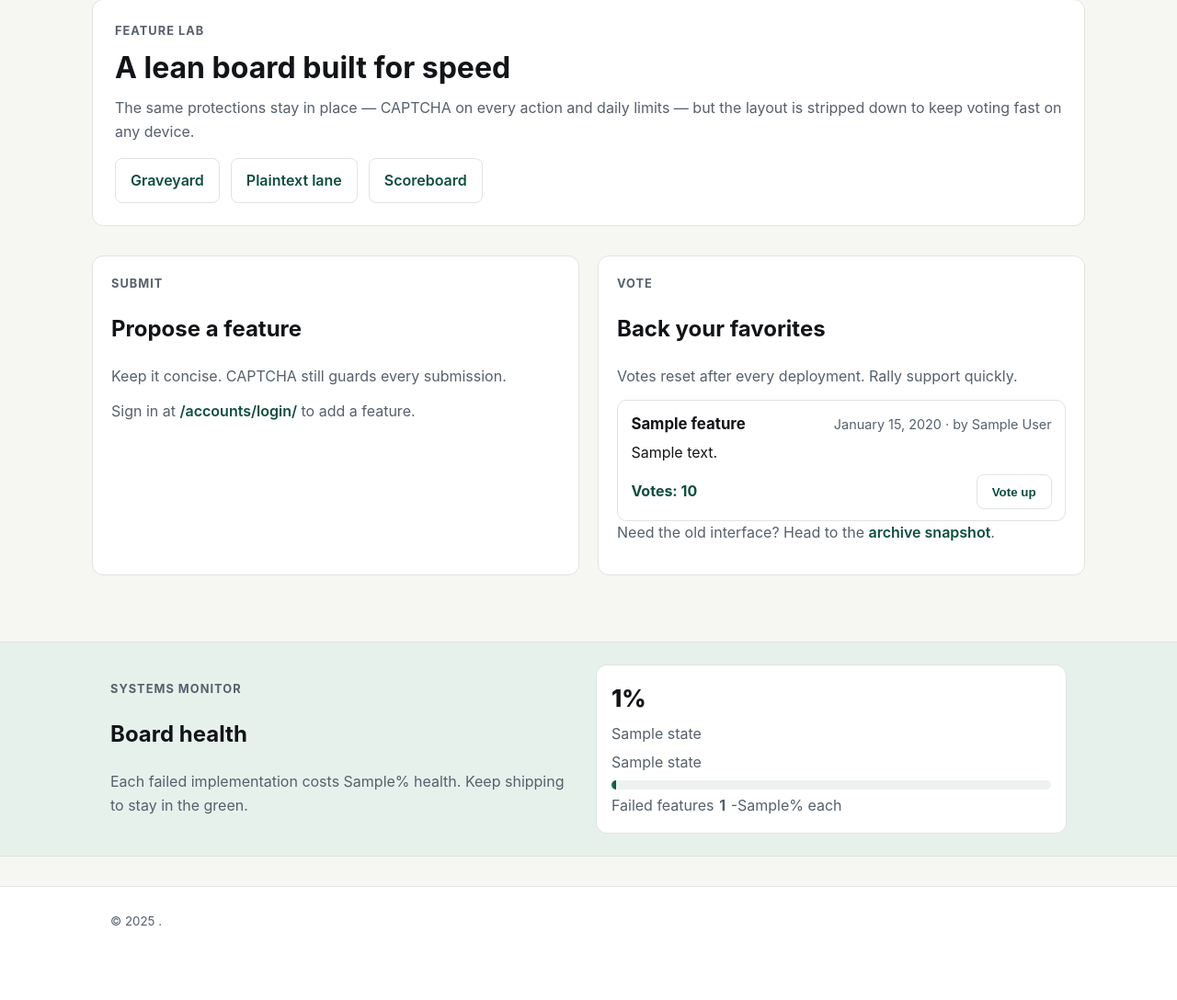
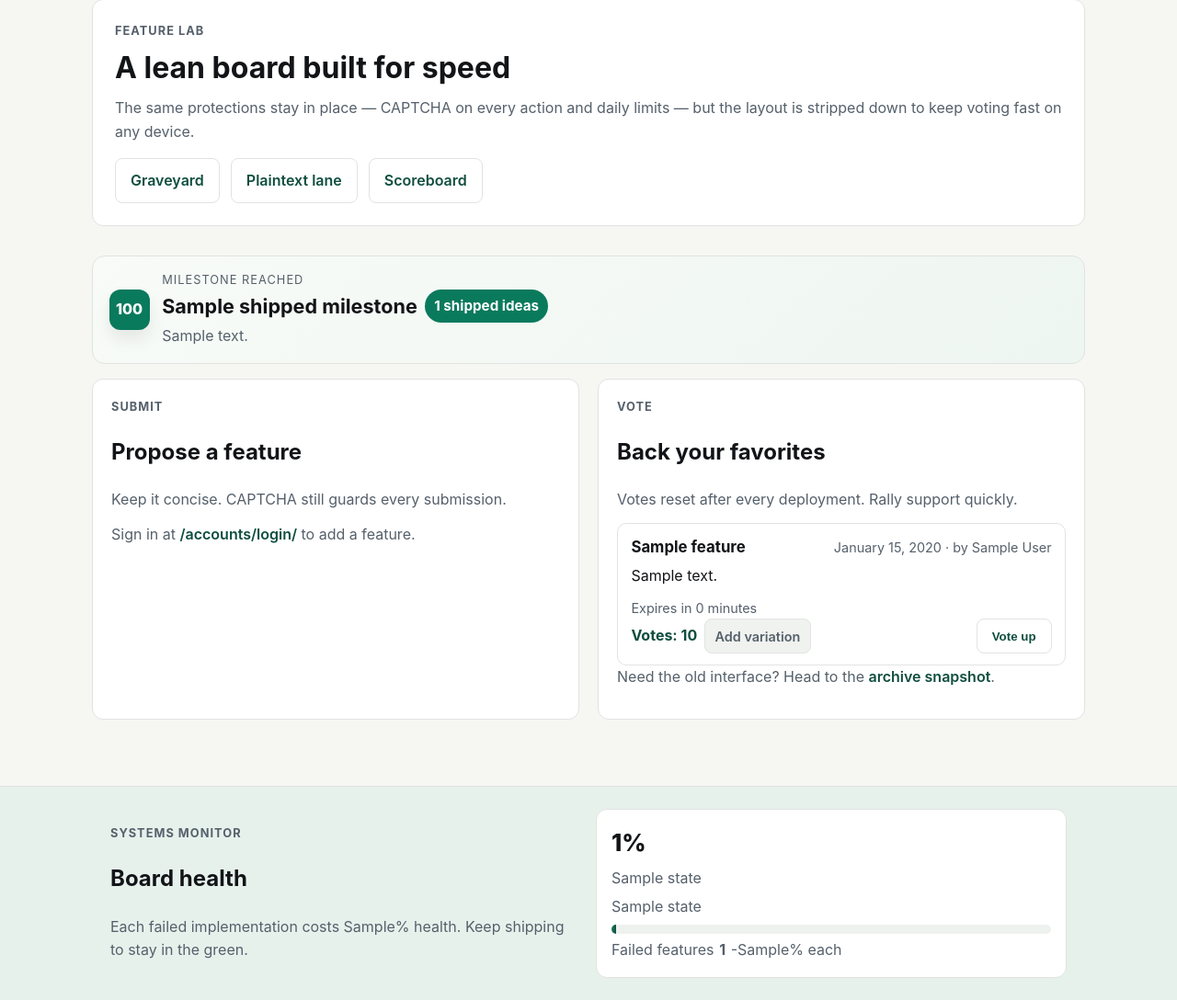
Before and after one commit to skorokithakis/theboard, a Django app: template templates/features/feature_board.html in a window 1280 px wide. Shown: the part 111-1199 px from the top of the page at 92% size. Before the commit the page ends 1118 px from the top, so only its background shows below. Run offline with Django 4.2, Linux system fonts and the light colour scheme; the template is opened without the code that fills it: most values are stand-ins (such as "Sample title", 1, 10 or a date in 2020); some libraries are stand-ins or nearby versions.

Commit message:
Add milestone celebration and variation tools

```diff
--- a/static/css/main.css
+++ b/static/css/main.css
@@ -211,6 +211,64 @@ section {
   color: var(--danger);
 }
 
+.milestone-banner {
+  display: grid;
+  grid-template-columns: auto 1fr;
+  gap: 0.85rem;
+  align-items: center;
+  border: 1px solid var(--border);
+  border-radius: 14px;
+  padding: 1rem 1.1rem;
+  background: linear-gradient(135deg, #f8fbf7, #eef6f1);
+  margin-bottom: 1rem;
+}
+
+.milestone-banner__icon {
+  width: 44px;
+  height: 44px;
+  display: grid;
+  place-items: center;
+  border-radius: 12px;
+  background: #0a7a5c;
+  color: #fff;
+  font-weight: 800;
+  box-shadow: 0 10px 18px rgba(0, 0, 0, 0.08);
+}
+
+.milestone-banner__eyebrow {
+  margin: 0;
+  text-transform: uppercase;
+  letter-spacing: 0.08em;
+  font-size: 0.8rem;
+  color: var(--muted);
+}
+
+.milestone-banner__headline {
+  display: flex;
+  gap: 0.5rem;
+  flex-wrap: wrap;
+  align-items: center;
+}
+
+.milestone-banner__title {
+  margin: 0;
+  font-size: 1.35rem;
+}
+
+.milestone-banner__count {
+  padding: 0.35rem 0.65rem;
+  border-radius: 999px;
+  background: #0a7a5c;
+  color: #fff;
+  font-weight: 700;
+  font-size: 0.95rem;
+}
+
+.milestone-banner__copy {
+  margin: 0.15rem 0 0;
+  color: var(--muted);
+}
+
 .form-field {
   display: flex;
   flex-direction: column;
@@ -286,6 +344,13 @@ textarea {
   font-weight: 600;
 }
 
+.feature-lab__note--variation {
+  border: 1px dashed var(--border);
+  padding: 0.65rem 0.75rem;
+  border-radius: 10px;
+  background: #f5f7f4;
+}
+
 .feature-lab__empty {
   color: var(--muted);
   margin: 0 0 0.5rem;
@@ -340,9 +405,22 @@ textarea {
   flex-wrap: wrap;
 }
 
+.feature-card__signals {
+  display: flex;
+  align-items: center;
+  gap: 0.5rem;
+  flex-wrap: wrap;
+}
+
 .feature-card__votes {
   font-weight: 700;
   color: var(--accent-strong);
+}
+
+.feature-card__expiry {
+  margin: 0;
+  color: var(--muted);
+  font-size: 0.9rem;
 }
 
 .feature-card__vote-form {
--- a/templates/features/feature_board.html
+++ b/templates/features/feature_board.html
@@ -18,6 +18,20 @@
     </div>
 </section>
 
+{% if shipped_milestone %}
+<section class="milestone-banner" role="status" aria-live="polite">
+    <div class="milestone-banner__icon" aria-hidden="true">100</div>
+    <div class="milestone-banner__content">
+        <p class="milestone-banner__eyebrow">Milestone reached</p>
+        <div class="milestone-banner__headline">
+            <h2 class="milestone-banner__title">{{ shipped_milestone.title }}</h2>
+            <span class="milestone-banner__count">{{ shipped_milestone.count }} shipped ideas</span>
+        </div>
+        <p class="milestone-banner__copy">{{ shipped_milestone.message }}</p>
+    </div>
+</section>
+{% endif %}
+
 <section class="feature-lab" aria-labelledby="feature-lab-heading">
     <div class="feature-lab__panel">
         <p class="feature-lab__eyebrow">Submit</p>
@@ -28,7 +42,13 @@
         {% elif not can_submit %}
             <p class="feature-lab__note">Daily submission limit reached. Come back after the next reset.</p>
         {% else %}
-            <form class="feature-form" method="post" action="{% url 'main:feature-board' %}">
+            {% if variation_parent %}
+                <div class="feature-lab__note feature-lab__note--variation">
+                    Adding a variation to "{{ variation_parent.title }}".
+                    <a href="{% url 'main:feature-board' %}#feature-lab-heading">Switch back to a new idea</a>
+                </div>
+            {% endif %}
+            <form id="feature-lab-form" class="feature-form" method="post" action="{% url 'main:feature-board' %}">
                 {% csrf_token %}
                 {% if submission_form.non_field_errors %}
                     <p class="form-error">{{ submission_form.non_field_errors|striptags }}</p>
@@ -47,6 +67,7 @@
                         <p class="form-error">{{ error }}</p>
                     {% endfor %}
                 </div>
+                {{ submission_form.parent.as_hidden }}
                 {% if turnstile_site_key %}
                     <div class="cf-turnstile" data-sitekey="{{ turnstile_site_key }}" data-response-field-name="turnstile_token"></div>
                 {% else %}
@@ -75,8 +96,14 @@
                             </p>
                         </header>
                         <p class="feature-card__description">{{ feature.description }}</p>
+                        {% if feature.expires_at %}
+                            <p class="feature-card__expiry">Expires in {{ feature.expires_at|timeuntil }}</p>
+                        {% endif %}
                         <div class="feature-card__footer">
-                            <div class="feature-card__votes">Votes: {{ feature.vote_total }}</div>
+                            <div class="feature-card__signals">
+                                <div class="feature-card__votes">Votes: {{ feature.vote_total }}</div>
+                                <a class="button-muted button-sm" href="{% url 'main:feature-board' %}?parent={{ feature.id }}#feature-lab-form">Add variation</a>
+                            </div>
                             <form class="feature-card__vote-form" method="post" action="{% url 'main:feature-vote-toggle' feature.id %}">
                                 {% csrf_token %}
                                 {% if turnstile_site_key %}
```
Also changed, not shown: main/views.py (+71 -8 lines), templates/features/implemented_list.html (+14 -0 lines), templates/plaintext_submission.html (+16 -0 lines).
